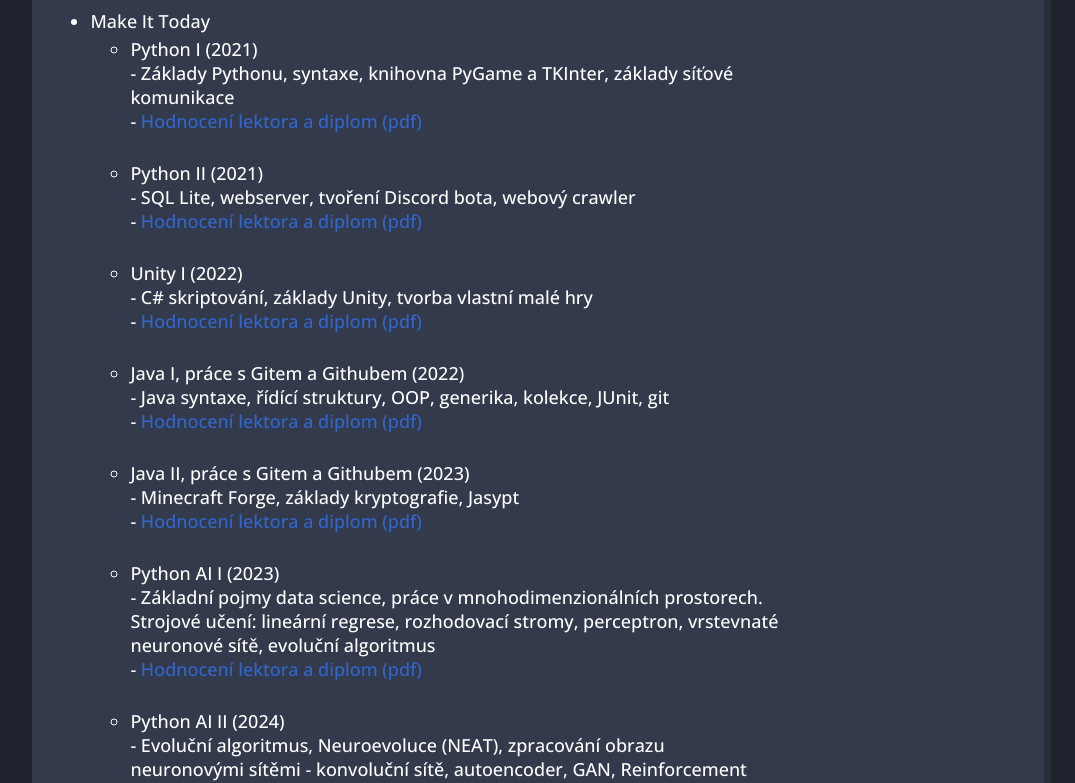
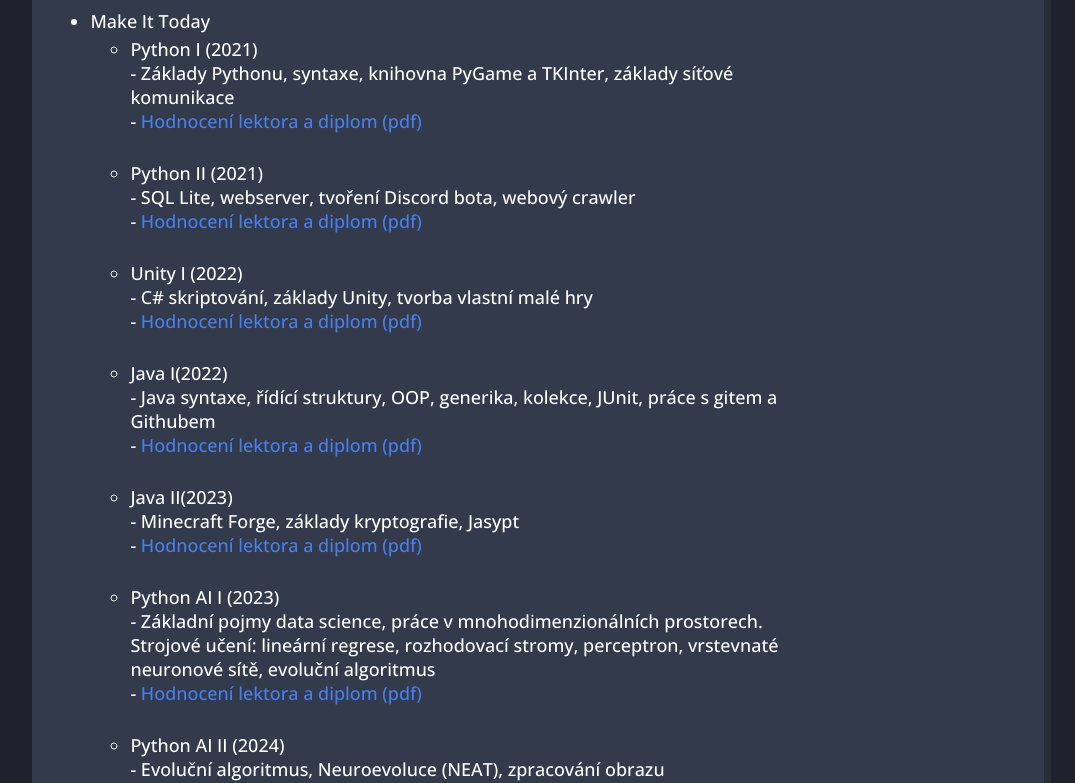
Before and after one commit to Vlakboss/portfolio, a plain HTML site: page index.html in a window 1280 px wide. Shown: the part 477-1260 px from the top of the page, without its empty margins (102-1177 px from the left). Drawn offline with Linux system fonts and the light colour scheme.

Commit message:
Small fixes #2

```diff
--- a/index.html
+++ b/index.html
@@ -70,13 +70,13 @@
                             <br><br>
                         </li>
                         <li>
-                            Java I, práce s Gitem a Githubem (2022)<br>
-                            - Java syntaxe, řídící struktury, OOP, generika, kolekce, JUnit, git<br>
+                            Java I(2022)<br>
+                            - Java syntaxe, řídící struktury, OOP, generika, kolekce, JUnit, práce s gitem a Githubem<br>
                             - <span class="link" onclick="window.open('/static/files/java1.pdf', '_blank');">Hodnocení lektora a diplom (pdf)</span>
                             <br><br>
                         </li>
                         <li>
-                            Java II, práce s Gitem a Githubem (2023)<br>
+                            Java II(2023)<br>
                             - Minecraft Forge, základy kryptografie, Jasypt<br>
                             - <span class="link" onclick="window.open('/static/files/java2.pdf', '_blank');">Hodnocení lektora a diplom (pdf)</span>
                             <br><br>
@@ -147,7 +147,7 @@
                 </p>
                 <h3 class="page-content-section" id="ostatniprojekty">Ostatní malé projekty</h3>
                 <p class="page-content-text h3-item">
-                    <span style="font-weight: bold;">ČSÚ API reader– Volby prezidenta 2023</span><br>
+                    <span style="font-weight: bold;">ČSÚ API reader– Volba prezidenta 2023</span><br>
                     Tento mini projekt vzniknul asi za 2 hodiny volebního dopoledne, když mě napadlo: „Jak vlastně funguje ten info řádek v televizi?“. Výstup této aplikace je webová stránka s daty získanými z API Českého statistického úřadu.
                 </p>
                 <p class="page-content-text h3-item">
--- a/static/css/main.css
+++ b/static/css/main.css
@@ -196,7 +196,7 @@
 
 span.link {
     cursor: pointer;
-    color: rgb(51,102,204);
+    color: rgb(73, 127, 235);
 }
 
 span.link:hover {
```
